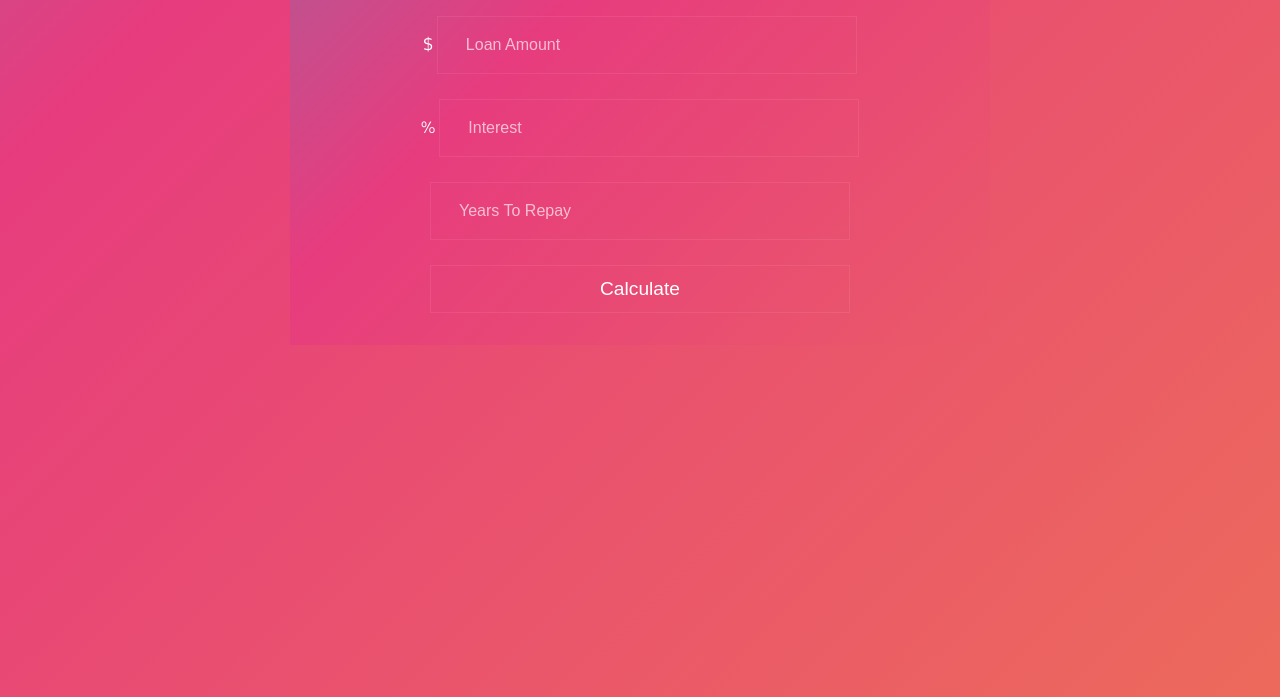
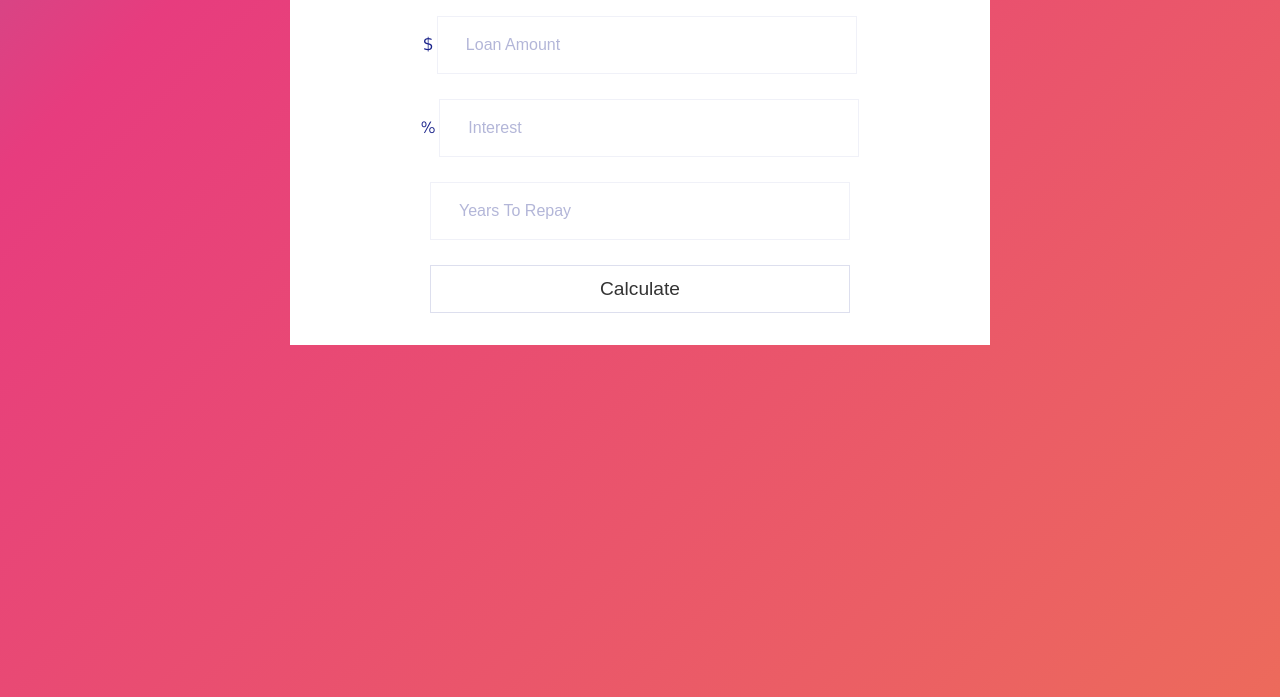
Before and after one commit to imrulkayessayem/loan-calculator, a plain HTML site: page index.html in a window 1280 px wide. Shown: the part 103-800 px from the top of the page. Drawn offline with Linux system fonts and the light colour scheme.

Commit message:
3rd commit change color

```diff
--- a/style.css
+++ b/style.css
@@ -29,13 +29,11 @@ body {
 .container {
     margin: auto;
     width: 700px;
-    background: linear-gradient(-45deg, #ee7752, #e73c7e, #23a6d5, #23d5ab);
-	background-size: 400% 400%;
-	animation: gradient 15s ease infinite;
+    background: #fff;
 }
 
 .heading {
-    color: #fff;
+    color: #333;
     font-size: 3.5rem;
     margin-top: 1rem;
     margin-bottom: 2rem;
@@ -46,25 +44,25 @@ body {
     height: 30px;
     margin-bottom: 25px;
     outline: none;
-    border: 1px solid rgba(255, 255, 255, 0.075);
+    border: 1px solid #1a238a10;
     background: none;
-    color: #fff;
+    color: #1a238a;
     padding: 1.75rem;
     font-size: 1rem;
     cursor: text;
 }
 
 .form-group input:focus {
-    border: 1px solid rgba(255, 255, 255, 0.835);
-    color: rgba(255, 255, 255, 0.835);
+    border: 1px solid #1a238a54;
+    color: #1a238a;
 }
 
 .form-group input::placeholder {
-    color: rgba(255, 255, 255, 0.664);
+    color: #1a238a55;
 }
 
 span {
-    color: #fff;
+    color: #1a238a;
 }
 
 .btn {
@@ -74,24 +72,25 @@ span {
     padding-top: .75rem;
     padding-bottom: .75rem;
     outline: none;
-    border: 1px solid rgba(255, 255, 255, 0.075);
+    border: 1px solid #1a238a25;
     transition: all .3s ease-in;
     background: none;
-    color: #fff;
+    color: #333;
     font-size: 1.2rem;
     margin-bottom: 2rem;
 }
 
 .btn:hover {
-    background: linear-gradient(-45deg, #ee7752, #e73c7e, #23a6d5, #23d5ab);
+  background: linear-gradient(-45deg, #ee7752, #e73c7e, #23a6d5, #23d5ab);
 	background-size: 400% 400%;
 	animation: gradient 15s ease infinite;
+  color: #fff;
 }
 
 /* results */
 
 #results h5 {
-    color: #fff;
+    color: #333;
     font-size: 2.5rem;
     margin-bottom: 1rem;
 }
@@ -154,11 +153,12 @@ span {
   /* DIV */
 
   div.alert {
-      color: #fff;
+      color: red;
       margin-top: 1rem;
       padding: 2rem;
       text-align: center;
       font-size: 1.20rem;
+      font-weight: bolder;
   }
 
   @media (max-width: 520px) {
```
